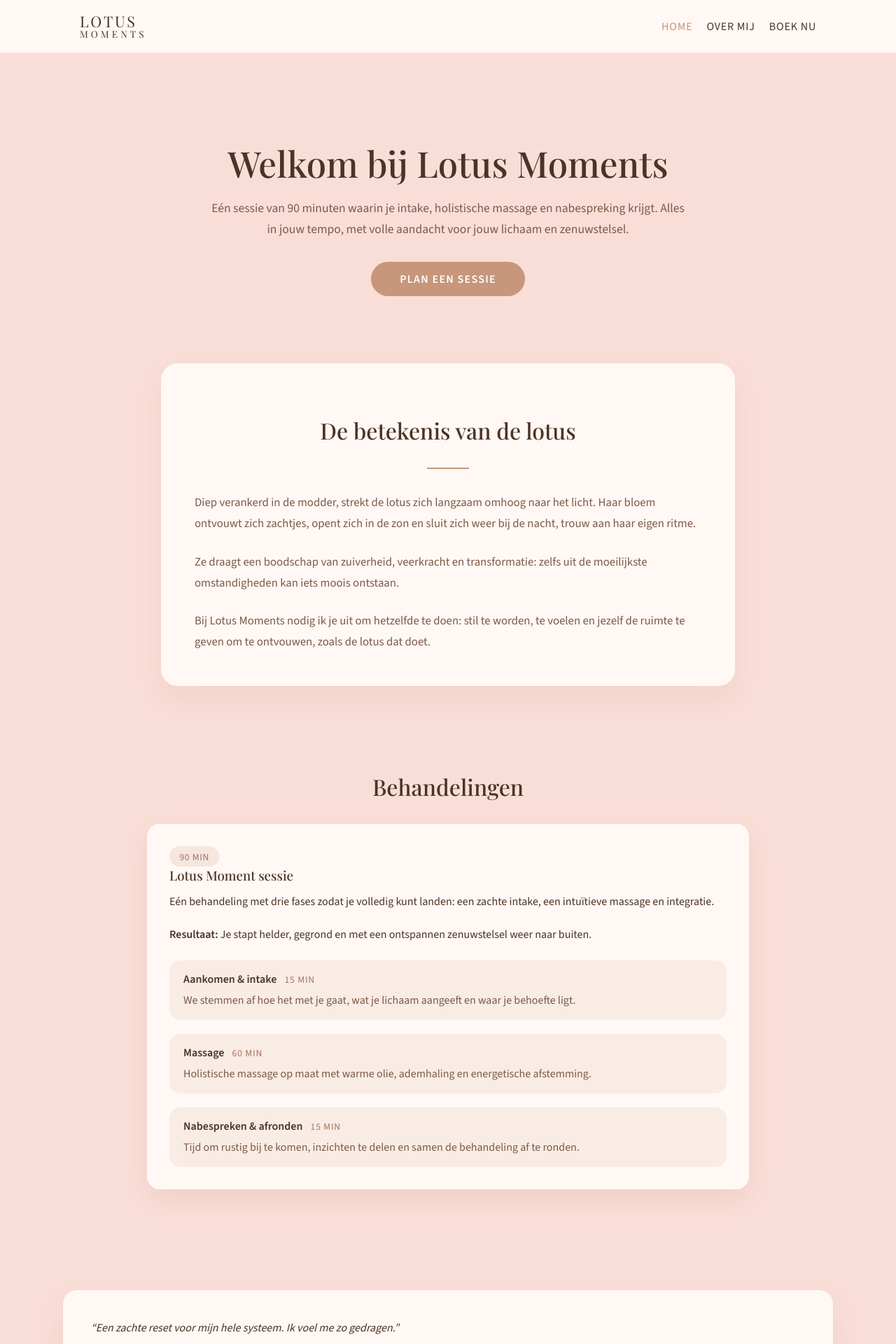
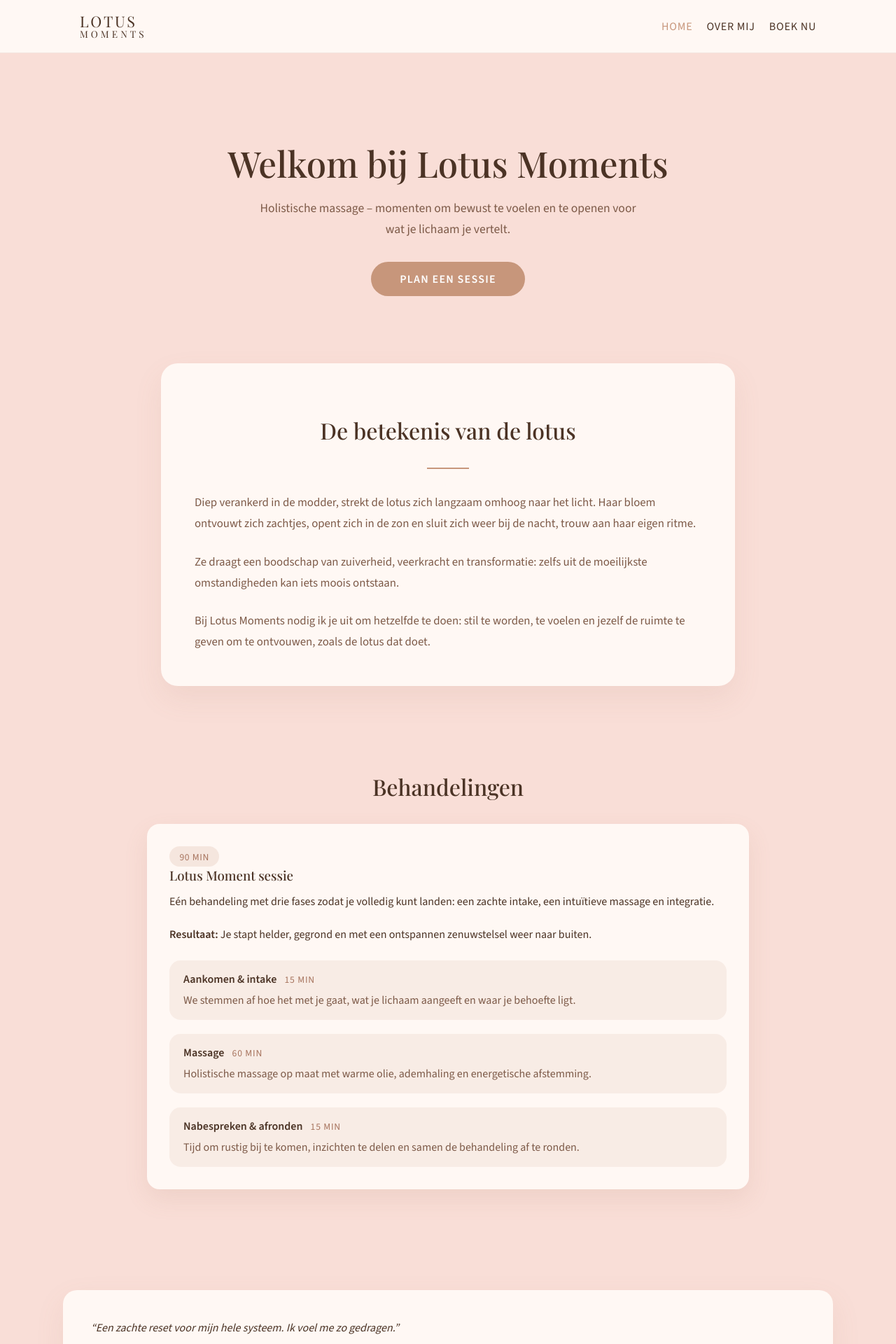
Before and after one commit to LotusMoments/website, a Jekyll site: the page built from index.md, in a window 1280 px wide. Shown: the top 1920 px of the page at 70% size. Built offline with Jekyll 4.4.1, drawn with Linux system fonts in a browser that asks for light colours.

Commit message:
Update welcome text

```diff
--- a/assets/css/style.css
+++ b/assets/css/style.css
@@ -109,7 +109,7 @@ body {
 
 .hero p {
   font-size: 1.1rem;
-  max-width: 680px;
+  max-width: 540px;
   margin: 0 auto 2rem;
   line-height: 1.7;
   color: var(--text-muted);
--- a/index.md
+++ b/index.md
@@ -2,7 +2,7 @@
 layout: home
 title: Home
 hero_title: Welkom bij Lotus Moments
-hero_intro: "Eén sessie van 90 minuten waarin je intake, holistische massage en nabespreking krijgt. Alles in jouw tempo, met volle aandacht voor jouw lichaam en zenuwstelsel."
+hero_intro: "Holistische massage – momenten om bewust te voelen en te openen voor wat je lichaam je vertelt."
 lotus:
   title: De betekenis van de lotus
   paragraphs:
```
